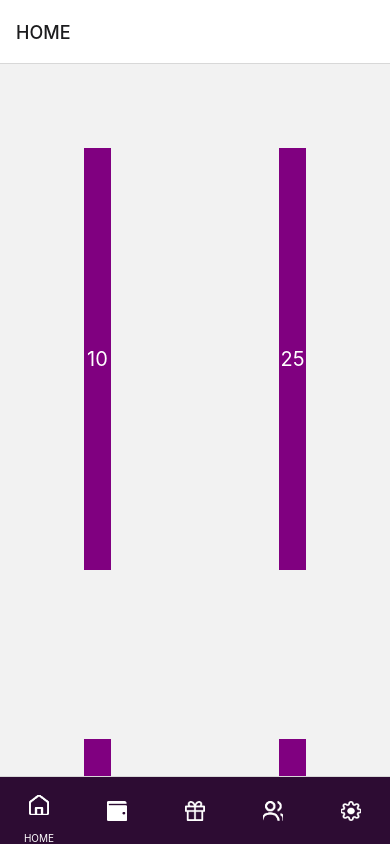
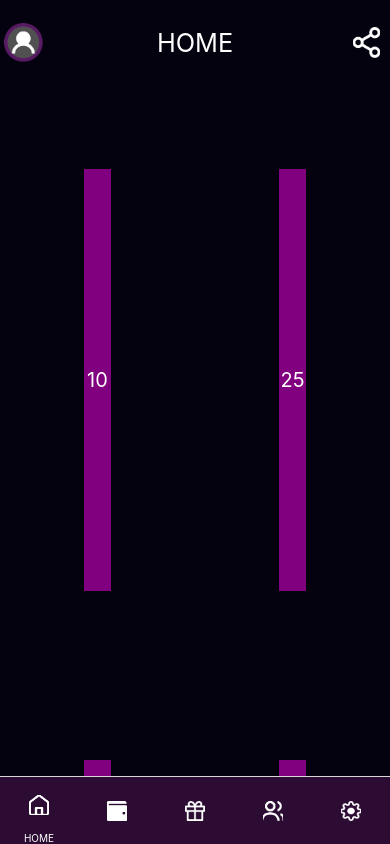
Before and after one commit to tashfeentipu/tlaAuctionMobileApp, a React Native app: screen / in a window 390 px wide. Built offline with nearby package versions, Linux system fonts and the light colour scheme.

Commit message:
---commit: Header component developed--

```diff
--- /dev/null
+++ b/src/Components/Header/index.tsx
@@ -0,0 +1,51 @@
+import React, { Component } from "react";
+import { View, Text, StyleSheet, Image } from "react-native";
+import { getHeaderTitle } from '@react-navigation/elements';
+import { Colors } from "../../Theme/Colors";
+import { Metrics } from "../../Theme/Metrics";
+
+interface IProps {
+    navigation: any,
+    route: any,
+    options: any,
+}
+
+const ConnectivityIcon = require("../../Assets/Connectivity.png")
+const AccountHeaderIcon = require("../../Assets/Account1.png")
+
+const Header = (props: IProps) => {
+
+    return <View style={styles.MainContainer} >
+        <View style={styles.AccountIconContainer}  >
+            <Image source={AccountHeaderIcon} style={{ width: Metrics.WIDTH * 0.1, height: Metrics.WIDTH * 0.1 }} />
+        </View>
+        <Text style={styles.Title} >{props.route.name}</Text>
+        <View style={styles.ConnectivityIconContainer}   >
+            <Image source={ConnectivityIcon} style={{ width: Metrics.WIDTH * 0.07, height: Metrics.WIDTH * 0.08 }} />
+        </View>
+    </View>
+}
+
+const styles = StyleSheet.create({
+    MainContainer: {
+        backgroundColor: Colors.backgroundBlue,
+        flexDirection: "row",
+        height: Metrics.HEIGHT * 0.1,
+        justifyContent: "space-between",
+        alignItems: "center"
+    },
+    Title: {
+        fontSize: Metrics.HEIGHT * 0.03,
+        color: Colors.white
+    },
+    AccountIconContainer: {
+        flex: 0.15,
+        alignItems: "center"
+    },
+    ConnectivityIconContainer: {
+        flex: 0.15,
+        alignItems: "center"
+    },
+});
+
+export default Header;
--- a/src/Navigation/TabNavigator.tsx
+++ b/src/Navigation/TabNavigator.tsx
@@ -1,6 +1,7 @@
 import { createBottomTabNavigator } from '@react-navigation/bottom-tabs';
 import React, { Component } from "react";
-import { Image, Text } from 'react-native';
+import { Image, ImageSourcePropType, Text } from 'react-native';
+import Header from '../Components/Header';
 import Home from '../Screens/Home';
 import Profile from "../Screens/Profile";
 import Rewards from "../Screens/Rewards";
@@ -32,9 +33,14 @@ class BottomTabNavigator extends Component<IProps, IState> {
         this.state = {};
     }
 
+    imageHandler = (source: ImageSourcePropType) => {
+        return <Image source={source} style={{ width: 20, height: 20 }} />
+    }
+
     render() {
         return (
             <Tab.Navigator screenOptions={({ route }) => ({
+                header: (props) => <Header {...props} />,
                 tabBarStyle: {
                     backgroundColor: Colors.indigo2,
                     height: Metrics.HEIGHT * 0.08
@@ -45,27 +51,28 @@ class BottomTabNavigator extends Component<IProps, IState> {
             })} >
                 <Tab.Screen name={RouteNames.HOME} component={Home}
                     options={{
-                        tabBarIcon: () => (<Image source={HomeIcon} style={{ width: 20, height: 20 }} />)
+                        tabBarIcon: () => this.imageHandler(HomeIcon)
                     }} />
                 <Tab.Screen name={RouteNames.WALLET} component={Wallet}
                     options={{
-                        tabBarIcon: () => (<Image source={WalletIcon} style={{ width: 20, height: 20 }} />)
+                        tabBarIcon: () => this.imageHandler(WalletIcon)
                     }} />
                 <Tab.Screen name={RouteNames.REWARDS} component={Rewards}
                     options={{
-                        tabBarIcon: () => (<Image source={RewardsIcon} style={{ width: 20, height: 20 }} />)
+                        tabBarIcon: () => this.imageHandler(RewardsIcon)
                     }} />
                 <Tab.Screen name={RouteNames.PROFILE} component={Profile}
                     options={{
-                        tabBarIcon: () => (<Image source={AccountIcon} style={{ width: 20, height: 20 }} />)
+                        tabBarIcon: () => this.imageHandler(AccountIcon)
                     }} />
                 <Tab.Screen name={RouteNames.SETTINGS} component={Settings}
                     options={{
-                        tabBarIcon: () => (<Image source={SettingsIcon} style={{ width: 20, height: 20 }} />)
+                        tabBarIcon: () => this.imageHandler(SettingsIcon)
                     }} />
-            </Tab.Navigator>
+            </Tab.Navigator >
         );
     }
 }
 
+
 export default BottomTabNavigator;
--- a/src/Screens/Home/index.tsx
+++ b/src/Screens/Home/index.tsx
@@ -1,6 +1,7 @@
 import React, { Component } from "react";
 import { StyleSheet, View } from "react-native";
 import Button from "../../Components/Button";
+import { Colors } from "../../Theme/Colors";
 
 interface IProps {
 
@@ -34,7 +35,8 @@ class Home extends Component<IProps, IState> {
 
 const styles = StyleSheet.create({
     MainContainer: {
-
+        flex: 1,
+        backgroundColor: Colors.backgroundBlue
     },
     BuyButton: {}
 });
--- a/src/Screens/Profile/index.tsx
+++ b/src/Screens/Profile/index.tsx
@@ -1,5 +1,6 @@
 import React, { Component } from "react";
 import { View, Text, StyleSheet } from "react-native";
+import { Colors } from "../../Theme/Colors";
 
 interface IProps {
 
@@ -25,7 +26,10 @@ class Profile extends Component<IProps, IState> {
 }
 
 const styles = StyleSheet.create({
-    MainContainer: {}
+    MainContainer: {
+        flex: 1,
+        backgroundColor: Colors.backgroundBlue
+    }
 });
 
 export default Profile;
--- a/src/Screens/Rewards/index.tsx
+++ b/src/Screens/Rewards/index.tsx
@@ -1,6 +1,8 @@
 import React, { Component } from "react";
 import { View, Text, StyleSheet } from "react-native";
 import Button from "../../Components/Button";
+import { Colors } from "../../Theme/Colors";
+
 interface IProps {
 
 }
@@ -31,7 +33,8 @@ class Rewards extends Component<IProps, IState> {
 
 const styles = StyleSheet.create({
     MainContainer: {
-        flex: 1
+        flex: 1,
+        backgroundColor: Colors.backgroundBlue
     }
 });
 
--- a/src/Screens/Settings/index.tsx
+++ b/src/Screens/Settings/index.tsx
@@ -1,5 +1,6 @@
 import React, { Component } from "react";
 import { View, Text, StyleSheet, Image } from "react-native";
+import { Colors } from "../../Theme/Colors";
 
 interface IProps {
 
@@ -28,7 +29,10 @@ class Settings extends Component<IProps, IState> {
 }
 
 const styles = StyleSheet.create({
-    MainContainer: {}
+    MainContainer: {
+        flex: 1,
+        backgroundColor: Colors.backgroundBlue
+    }
 });
 
 export default Settings;
--- a/src/Screens/Wallet/index.tsx
+++ b/src/Screens/Wallet/index.tsx
@@ -1,5 +1,6 @@
 import React, { Component } from "react";
 import { View, Text, StyleSheet } from "react-native";
+import { Colors } from "../../Theme/Colors";
 interface IProps {
 
 }
@@ -24,7 +25,10 @@ class Wallet extends Component<IProps, IState> {
 }
 
 const styles = StyleSheet.create({
-    MainContainer: {}
+    MainContainer: {
+        flex: 1,
+        backgroundColor: Colors.backgroundBlue
+    }
 });
 
 export default Wallet;
```
Also changed, not shown: src/Assets/Account1.png (added).
